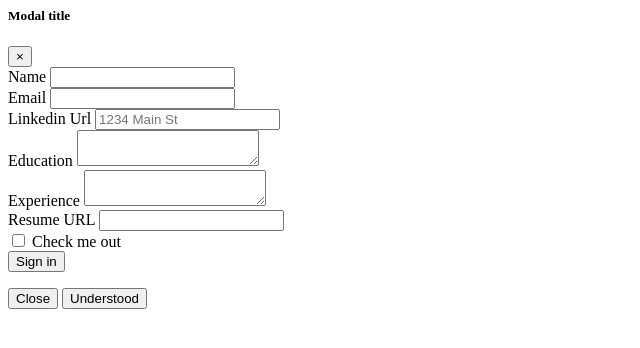
After one commit to arockiaraj-jnts/jobsite, a Flask app: template templates/job_apply.html in a window 1280 px wide. The commit adds this page. Shown: the top 348 px of the page, without its empty margins (0-640 px from the left). Run offline with Flask 3, Linux system fonts and the light colour scheme; the template is opened without the code that fills it, so the values that code supplies are empty; parts of the project's set-up code (start-up, migrations or seed data) failed here and were passed over.

Commit message:
submit page done

```diff
--- a/app.py
+++ b/app.py
@@ -1,4 +1,4 @@
-from flask import Flask, render_template, jsonify, json
+from flask import Flask, render_template, jsonify, json,request
 from curd import load_job,load_job_byID
 
 app = Flask(__name__)
@@ -28,6 +28,14 @@ def job_detail(id):
   #return json.dumps(jobs)
   return render_template('job_detail.html',jobs=jobs)
 
+@app.route('/job/<id>/job_apply',methods=['post'])
+def job_apply(id):
+# data=request.args #from url or get
+ data=request.form
+ #return jsonify(data)
+ return render_template('job_submitted.html',application=data)
+
+
 
 if (__name__ == '__main__'):
   app.run(debug=True)
--- /dev/null
+++ b/templates/job_apply.html
@@ -0,0 +1,63 @@
+
+
+
+<!-- Modal -->
+<div class="modal fade" id="staticBackdrop" data-backdrop="static" data-keyboard="false" tabindex="-1" aria-labelledby="staticBackdropLabel" aria-hidden="true">
+  <div class="modal-dialog">
+    <div class="modal-content">
+      <div class="modal-header">
+        <h5 class="modal-title" id="staticBackdropLabel">Modal title</h5>
+        <button type="button" class="close" data-dismiss="modal" aria-label="Close">
+          <span aria-hidden="true">&times;</span>
+        </button>
+      </div>
+      <div class="modal-body">
+        <form action="/job/{{jobs.id}}/job_apply" method="post">
+                <div class="form-row">
+                    <div class="form-group col-md-6">
+                    <label for="inputPassword4">Name</label>
+                    <input type="text"  name='name'  class="form-control" id="name">
+                    </div>
+                    <div class="form-group col-md-6">
+                    <label for="inputEmail4">Email</label>
+                    <input type="email" name='email' class="form-control" id="inputEmail4">
+                    </div>
+
+                </div>
+                <div class="form-group">
+                    <label for="inputAddress">Linkedin Url</label>
+                    <input type="text" name='linkedin_url' class="form-control" id="inputAddress" placeholder="1234 Main St">
+                </div>
+
+                <div class="form-row">
+                    <div class="form-group col-md-6">
+                    <label for="inputCity">Education</label>
+                    <textarea type="text" name="edu" class="form-control" id="inputCity"> </textarea>
+                    </div>
+                    <div class="form-group col-md-6">
+                    <label for="inputState">Experience</label>
+                    <textarea type="text"  name='exp' class="form-control" id="inputCity"> </textarea>
+                    </div>
+                    <div class="form-group col-md-6">
+                    <label for="inputZip">Resume URL</label>
+                    <input type="text"name='rurl'  class="form-control" id="inputZip">
+                    </div>
+                </div>
+                <div class="form-group">
+                    <div class="form-check">
+                    <input class="form-check-input" type="checkbox" id="gridCheck">
+                    <label class="form-check-label" for="gridCheck">
+                        Check me out
+                    </label>
+                    </div>
+                </div>
+                <button type="submit" class="btn btn-primary">Sign in</button>
+</form>
+      </div>
+      <div class="modal-footer">
+        <button type="button" class="btn btn-secondary" data-dismiss="modal">Close</button>
+        <button type="button" class="btn btn-primary">Understood</button>
+      </div>
+    </div>
+  </div>
+</div>
```
Also changed, not shown: templates/job_detail.html (+24 -5 lines), templates/job_submitted.html (added, +26 -0 lines).
